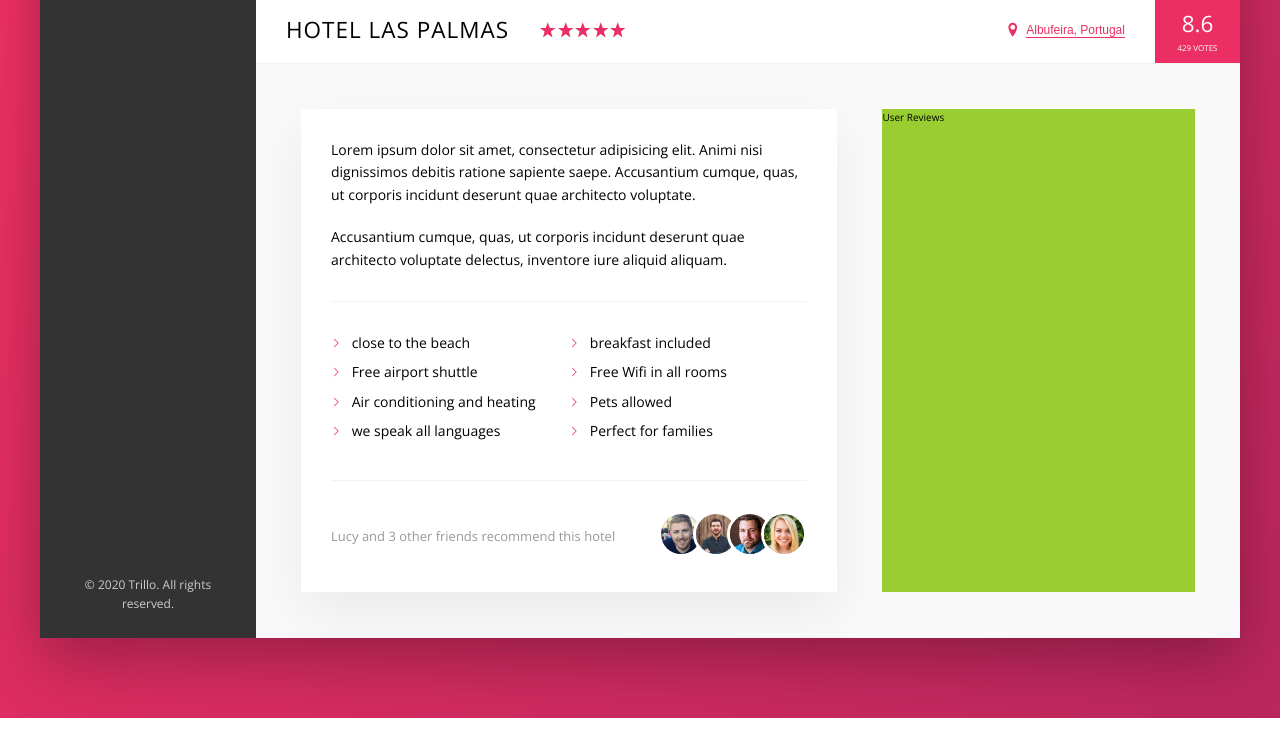
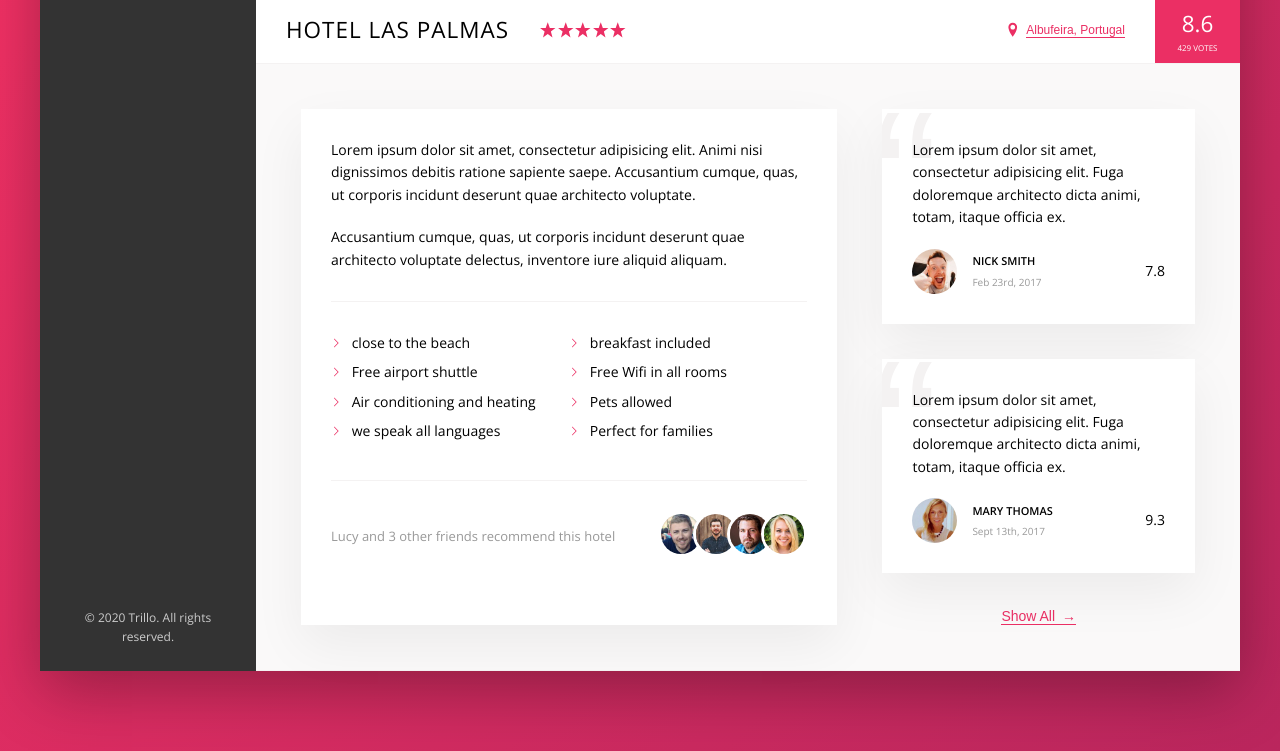
Before and after one commit to LucaLam/trillo, a website: page index.html in a window 1280 px wide. Shown: the part 538-1289 px from the top of the page. Before the commit the page ends 1256 px from the top, so only its background shows below. Drawn offline with nearby package versions, Linux system fonts and the light colour scheme.

Commit message:
reviews section complete and styled

```diff
--- a/index.html
+++ b/index.html
@@ -185,11 +185,36 @@
                             </div>
                         </div>
                         <div class="user-reviews">
-                            User Reviews
+                            <figure class="review">
+                                <blockquote class="review__text">
+                                    Lorem ipsum dolor sit amet, consectetur adipisicing elit. Fuga doloremque architecto dicta animi, totam, itaque officia ex.
+                                </blockquote>
+                                <figcaption class="review__user">
+                                    <img src="img/user-1.jpg" alt="" class="review__photo">
+                                    <div class="review__user-box">
+                                        <p class="review__user-name">Nick Smith</p>
+                                        <p class="review__user-date">Feb 23rd, 2017</p>
+                                    </div>
+                                    <div class="review__rating">7.8</div>
+                                </figcaption>
+                            </figure>
+
+                            <figure class="review">
+                                <blockquote class="review__text">
+                                    Lorem ipsum dolor sit amet, consectetur adipisicing elit. Fuga doloremque architecto dicta animi, totam, itaque officia ex.
+                                </blockquote>
+                                <figcaption class="review__user">
+                                    <img src="img/user-2.jpg" alt="" class="review__photo">
+                                    <div class="review__user-box">
+                                        <p class="review__user-name">Mary Thomas</p>
+                                        <p class="review__user-date">Sept 13th, 2017</p>
+                                    </div>
+                                    <div class="review__rating">9.3</div>
+                                </figcaption>
+                            </figure>
+                            <button class="btn-inline">Show All <span>&rarr;</span></button>
                         </div>
                     </div>
-
-
                 </main>
             </div>
         </div>
--- a/sass/components.scss
+++ b/sass/components.scss
@@ -267,9 +267,19 @@
     border-bottom: 1px solid currentColor;
     display: inline-block;
     background-color: transparent;
+    cursor: pointer;
+
+    & span{
+        margin-left: 3px;
+        transition: margin-left .2s;
+    }
 
     &:hover{
         color: var(--grey-dark-1);
+
+        span {
+            margin-left: 8px;
+        }
     }
 
     &:focus{
@@ -368,3 +378,67 @@
         }
     }
 }
+
+////////////////REVIEWS
+.review{
+    background-color: #fff;
+    box-shadow: var(--shadow-light);
+    padding: 3rem;
+    margin-bottom: 3.5rem;
+    position: relative;
+    overflow: hidden;
+
+    &__text{
+        margin-bottom: 2rem;
+        z-index: 10;
+        position: relative;
+    }
+
+    &__user{
+        display: flex;
+        align-items: center;
+    }
+
+    &__photo{
+        height: 4.5rem;
+        width: 4.5rem;
+        border-radius: 50%;
+        margin-right: 1.5rem;
+    }
+
+    &__user-box{
+        margin-right: auto;
+    }
+
+    &__user-name{
+        font-size: 1.1rem;
+        font-weight: 600;
+        text-transform: uppercase;
+        margin-bottom: .4rem;
+
+    }
+
+    &__user-date{
+        font-size: 1rem;
+        color: var(--grey-dark-3);
+    }
+
+    &__user-rating{
+        color: var(--color-primary);
+        font-size: 2.2rem;
+        font-weight: 300;
+    }
+
+    &::before{
+        content: "\201C";
+        position: absolute;
+        top: -2.75rem;
+        left: -1rem;
+        font-size: 20rem;
+        color: var(--grey-light-2);
+        font-family: sans-serif;
+        line-height: 1;
+
+        z-index: 1;
+    }
+}
--- a/sass/layout.scss
+++ b/sass/layout.scss
@@ -44,10 +44,10 @@
 
     background-color: var(--grey-light-1);
     border-bottom: var(--line);
+    font-size: 1.4rem;
 }
 
 .description{
-    font-size: 1.4rem;
     background-color: #fff;
     flex: 0 0 60%;
     margin-right: 4.5rem;
@@ -57,7 +57,9 @@
 }
 
 .user-reviews{
-background-color: yellowgreen;
+flex: 1;
 
-flex: 1;
+display: flex;
+flex-direction: column;
+align-items: center;
 }
```
Also changed, not shown: css/style.css.
